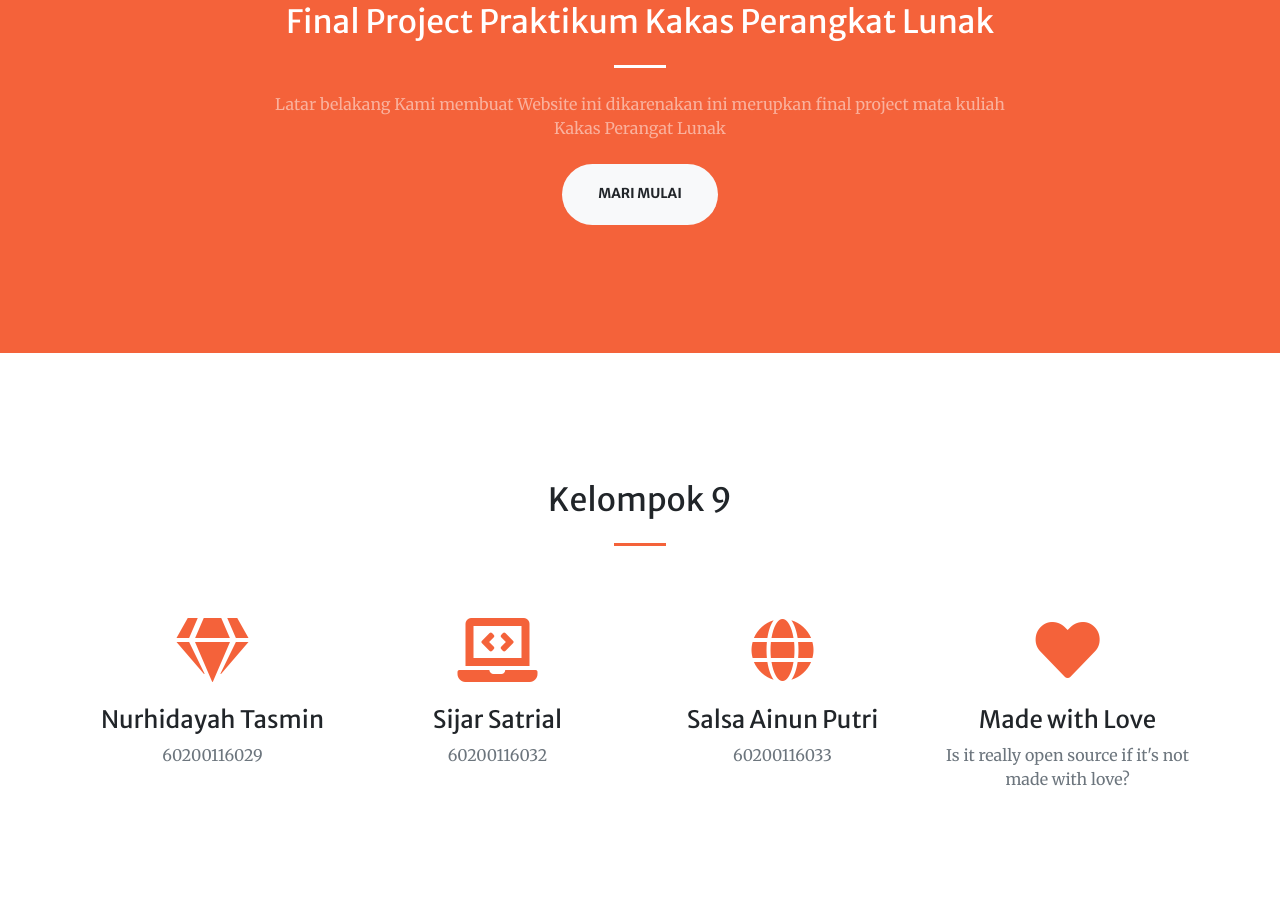
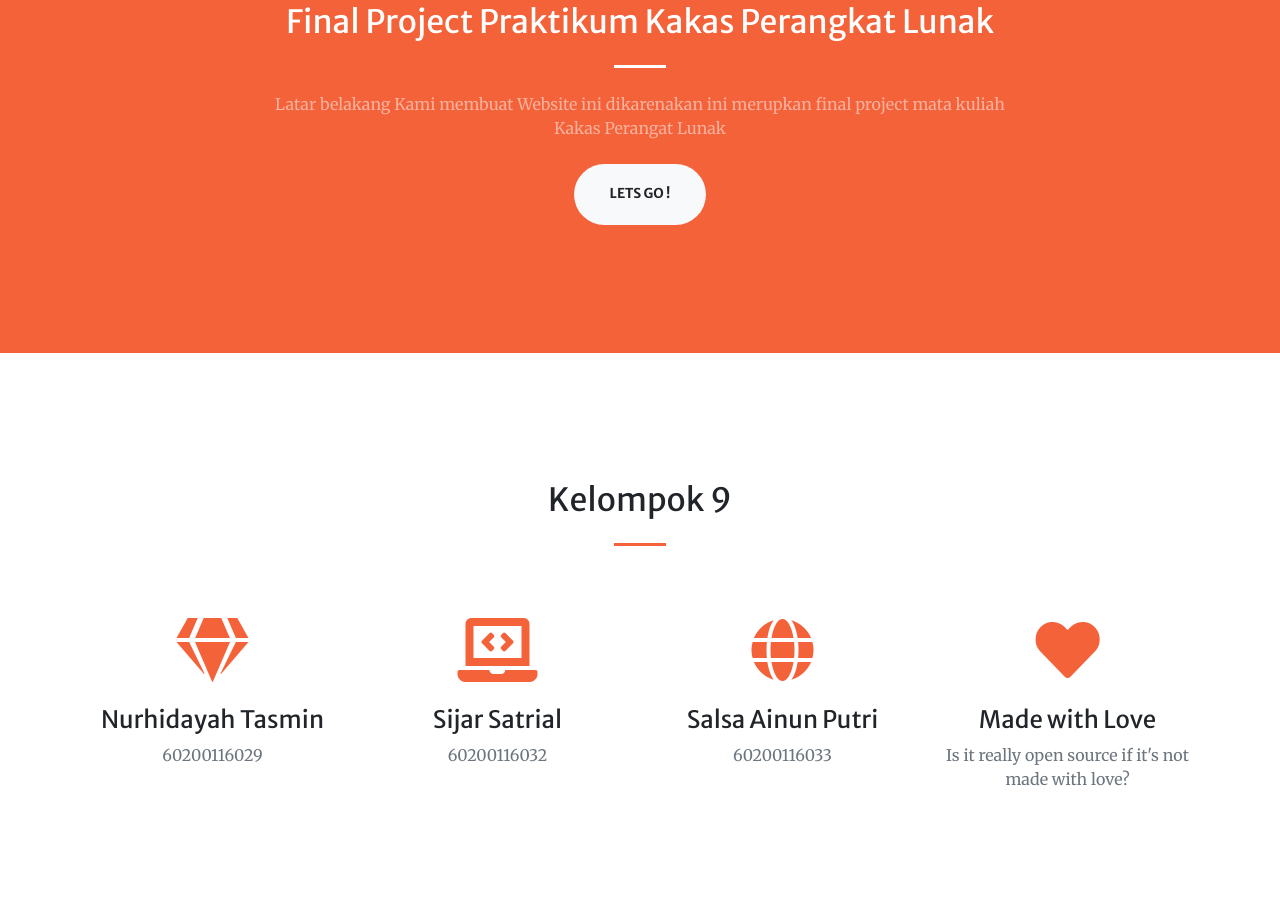
Before and after one commit to NurhidayahTasmin/NurhidayahTasmin.github.io, a website with bundled scripts: page index.html in a window 1280 px wide. Shown: the part 925-1841 px from the top of the page. Built offline with nearby package versions, Linux system fonts and the light colour scheme.

Commit message:
versi 16

```diff
--- a/index.html
+++ b/index.html
@@ -77,7 +77,7 @@
           <h2 class="text-white mt-0">Final Project Praktikum Kakas Perangkat Lunak</h2>
           <hr class="divider light my-4">
           <p class="text-white-50 mb-4">Latar belakang Kami membuat Website ini dikarenakan ini merupkan final project mata kuliah Kakas Perangat Lunak</p>
-          <a class="btn btn-light btn-xl js-scroll-trigger" href="#services">Mari Mulai</a>
+          <a class="btn btn-light btn-xl js-scroll-trigger" href="#services">Lets Go !</a>
         </div>
       </div>
     </div>
```
